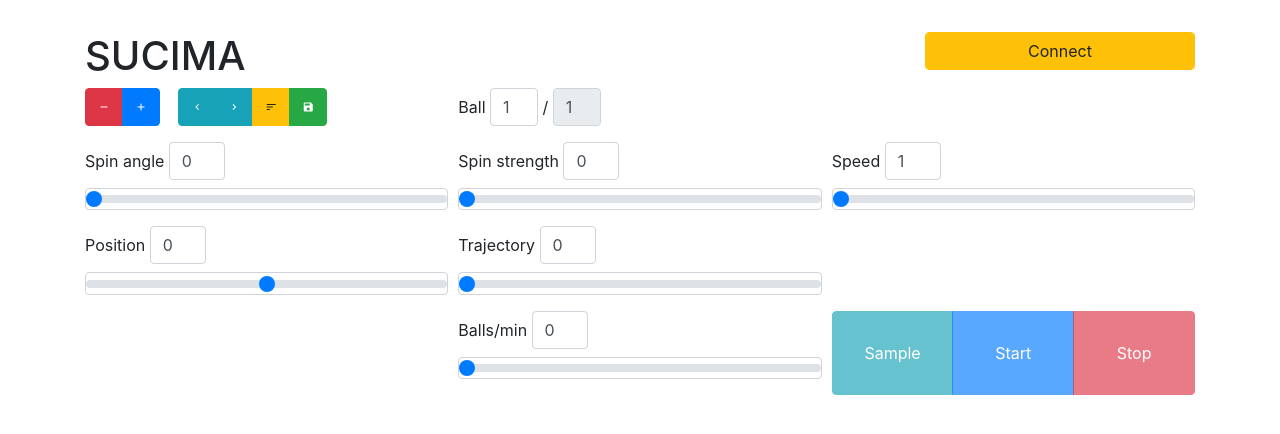
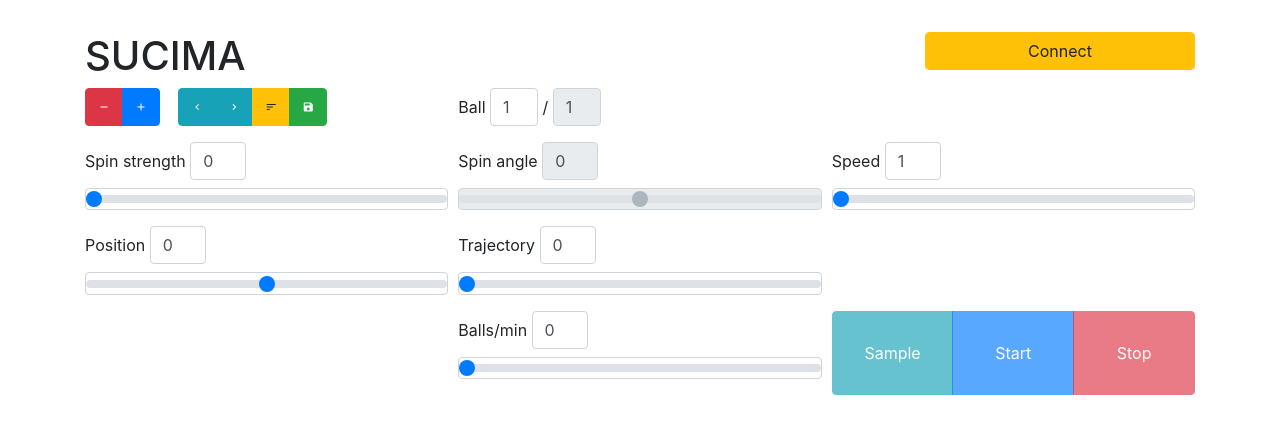
Before and after one commit to oliverchang/sucima, a Vue app in the folder app/: page /#/controller in a window 1280 px wide. Shown: the top 434 px of the page. Built offline with nearby package versions, Linux system fonts and the light colour scheme.

Commit message:
UI improvements

```diff
--- a/app/src/ball.js
+++ b/app/src/ball.js
@@ -17,7 +17,7 @@ class Ball {
   }
 
   encode(result) {
-    result[0] = this.spin_angle / 2;
+    result[0] = ((this.spin_angle + 360) % 360) / 2;
     result[1] = this.spin_strength;
     result[2] = this.trajectory;
     result[3] = this.position;
--- a/app/src/components/Controller.vue
+++ b/app/src/components/Controller.vue
@@ -47,19 +47,19 @@
   </div>
   <div class="form-row">
     <div class="form-group col-12 col-md-4">
-      <label for="spin_angle">
-        Spin angle
-        <input class="val form-control" type="number" v-model="balls[cur-1].spin_angle">
-      </label>
-      <input class="form-control custom-range" v-model="balls[cur-1].spin_angle" id="spin" type="range" min="0" max="360" step="2">
-    </div>
-
-    <div class="form-group col-12 col-md-4">
       <label for="spin_strength">
         Spin strength
         <input class="val form-control" type="number" v-model="balls[cur-1].spin_strength">
       </label>
       <input class="form-control custom-range" v-model="balls[cur-1].spin_strength" id="spin_strength" type="range" min="0" max="20">
+    </div>
+
+    <div class="form-group col-12 col-md-4">
+      <label for="spin_angle">
+        Spin angle
+        <input v-bind:disabled="spinDisabled" class="val form-control" type="number" v-model="balls[cur-1].spin_angle">
+      </label>
+      <input v-bind:disabled="spinDisabled" class="form-control custom-range" v-model="balls[cur-1].spin_angle" id="spin" type="range" min="-180" max="180" step="2">
     </div>
 
     <div class="form-group col-12 col-md-4">
@@ -241,6 +241,9 @@ export default {
     startDisabled() {
       return !this.connected || this.bpm === 0;
     },
+    spinDisabled() {
+      return this.balls[this.cur-1].spin_strength == 0;
+    },
   },
 }
 </script>
```
